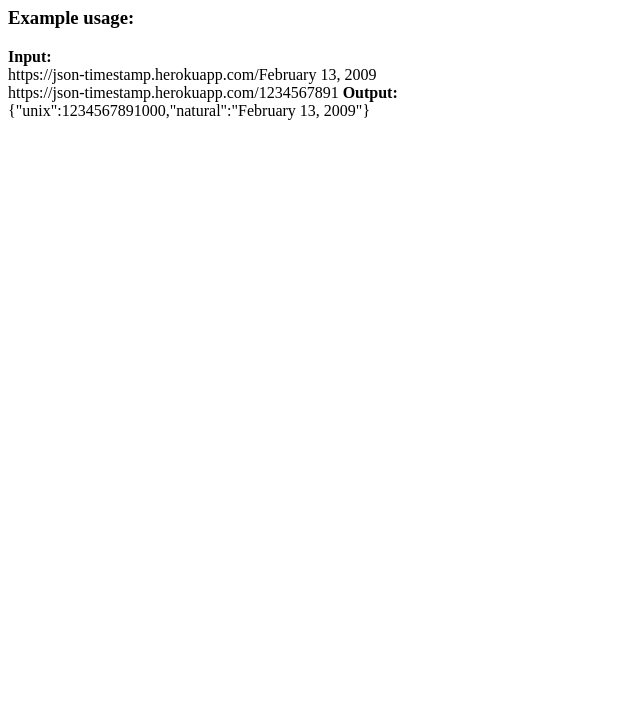
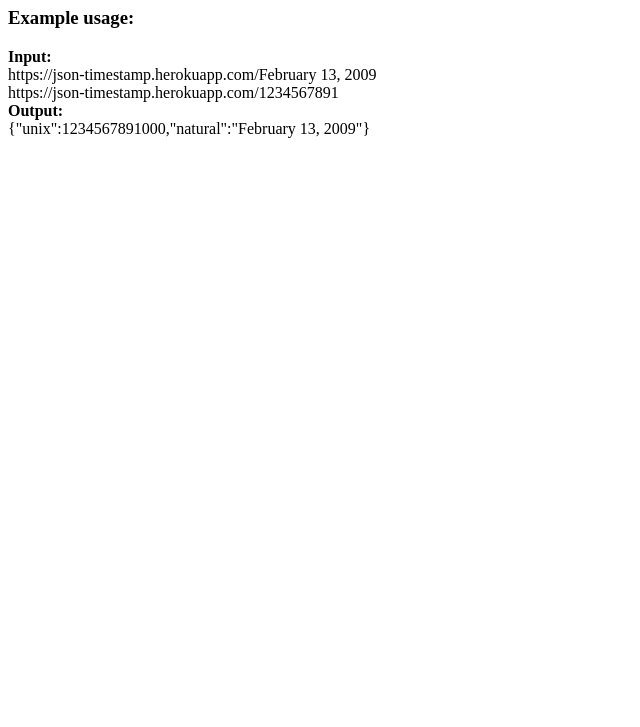
Before and after one commit to solms/timestamp-microservice, a website: page public/views/index.html in a window 1280 px wide. Shown: the part 73-800 px from the top of the page, without its empty margins (0-640 px from the left). Drawn offline with Linux system fonts and the light colour scheme.

Commit message:
Fixed typo

```diff
--- a/public/views/index.html
+++ b/public/views/index.html
@@ -11,7 +11,7 @@
 	</well>
 		<b>Input:</b><br>
 		https://json-timestamp.herokuapp.com/February 13, 2009<br>
-		https://json-timestamp.herokuapp.com/1234567891
+		https://json-timestamp.herokuapp.com/1234567891<br>
 		<b>Output:</b><br>
 		{"unix":1234567891000,"natural":"February 13, 2009"}
 	</well>
```
